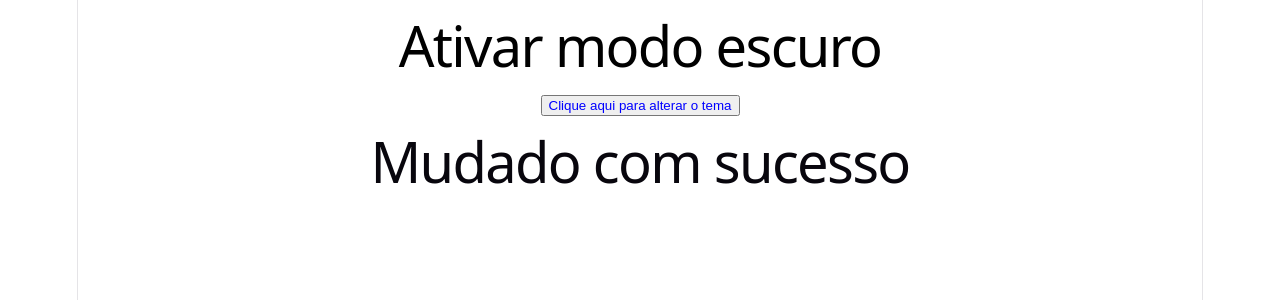
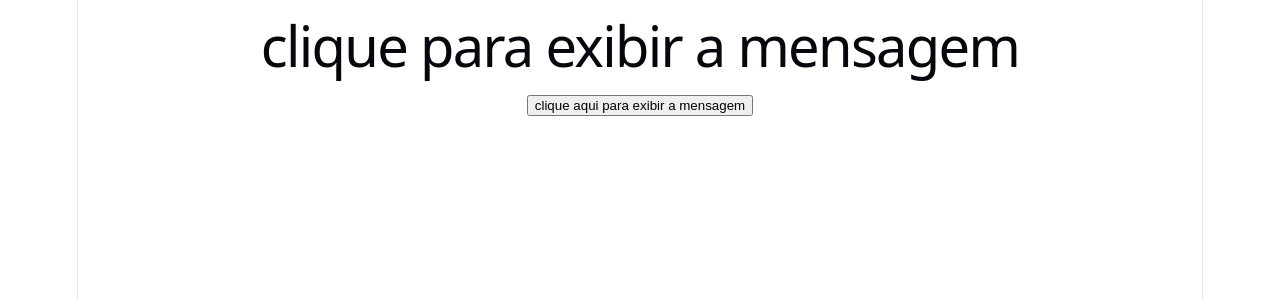
Before and after one commit to GabrielSimioni12/praticando, a React (Vite) app in the folder vite-project/: page / in a window 1280 px wide. Shown: the top 300 px of the page. Built offline with nearby package versions, Linux system fonts and the light colour scheme.

Commit message:
praticando #03

```diff
--- a/vite-project/src/main.tsx
+++ b/vite-project/src/main.tsx
@@ -5,6 +5,7 @@ import './index.css'
 import App from './teste'
 
 
+
 createRoot(document.getElementById('root')!).render(
   <StrictMode>
     <App />
--- a/vite-project/src/teste.tsx
+++ b/vite-project/src/teste.tsx
@@ -1,31 +1,21 @@
-import { useState } from 'react'
+import React, { useState } from 'react'
 
 const App = () => {
-  const [darkMode, setDarkMode] = useState<boolean>(false)
 
-  const alterar = () => {
-    setDarkMode(!darkMode)
-  }
+const [mostrar, setmostrar] = useState<boolean>(false)
+
+const mostrarMensagem = () => {
+  setmostrar(!mostrar)
+}
+
 
   return (
-    <div
-      style={{
-        color: darkMode ? 'red' : 'blue',
-        height: '100vh'
-      }}
-    >
-      <h1 style={{color: darkMode ? 'yellow' : 'black'}}>Ativar modo escuro</h1>
+    <div>
+      <h1>clique para exibir a mensagem</h1>
+      <button onClick={mostrarMensagem}>clique aqui para exibir a mensagem</button>
 
-      <button
-        onClick={alterar}
-        style={{
-          color: darkMode ? 'red' : 'blue'
-        }}
-      >
-        Clique aqui para alterar o tema
-      </button>
+      {mostrar && <h1>mensagem secreta</h1>}
 
-      <h1>Mudado com sucesso</h1>
     </div>
   )
 }
```
